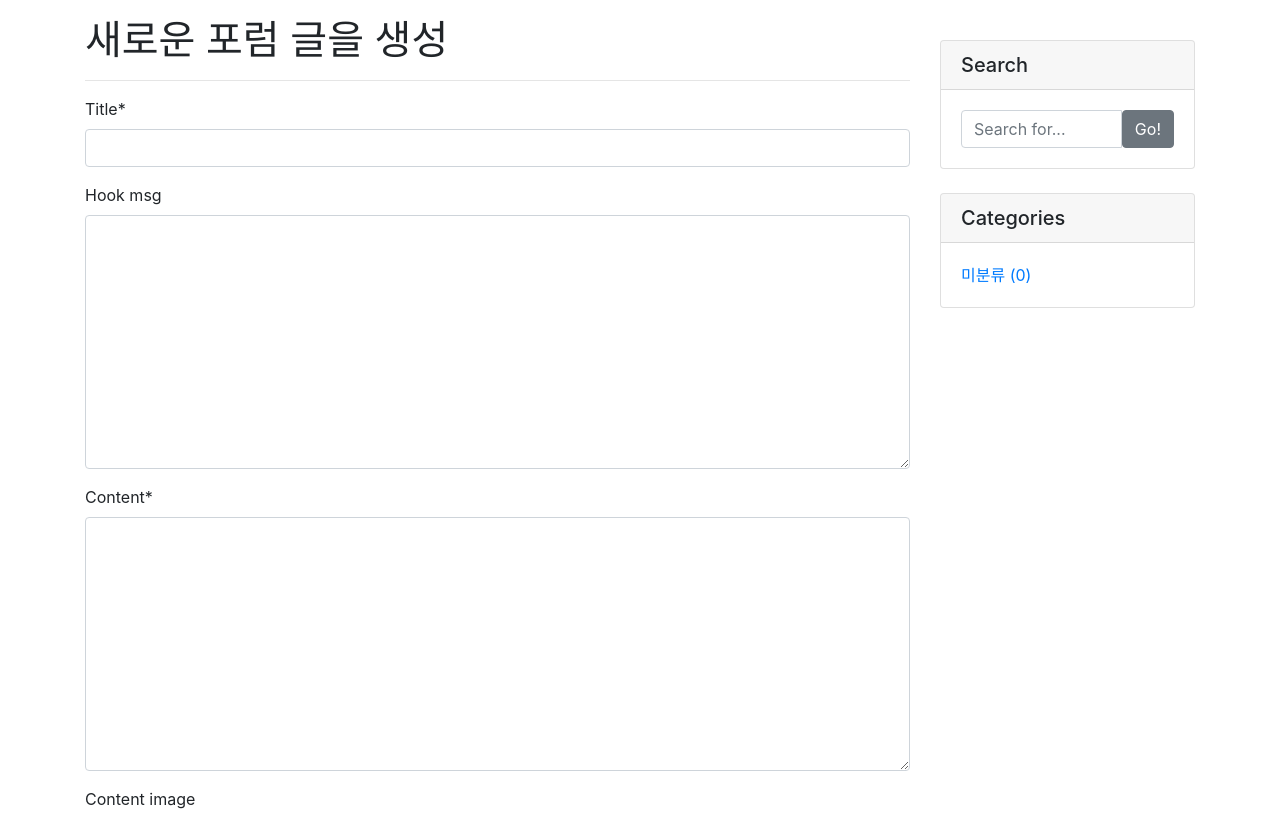
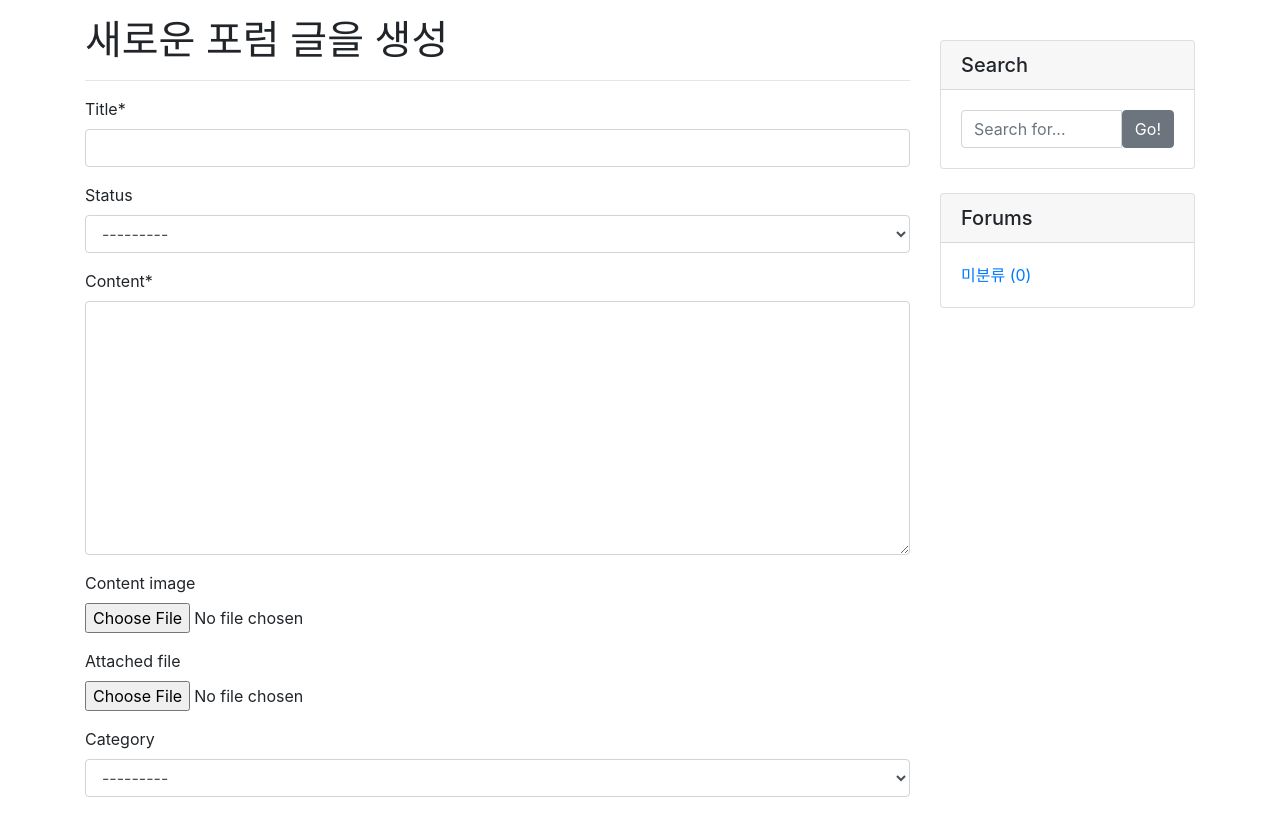
Before and after one commit to arad4228/DjangoWebWithPassta, a Django app: page /forums/create_post/ in a window 1280 px wide. Shown: the part 56-872 px from the top of the page. Run offline with Django 3.2, Linux system fonts and the light colour scheme; the visitor is signed in with stand-in values (Sample User, id 1); data that the repository does not hold is empty; some libraries are stand-ins or nearby versions.

Commit message:
Add Model to Status

```diff
--- a/SMForum/SMForum/settings.py
+++ b/SMForum/SMForum/settings.py
@@ -27,7 +27,7 @@ SECRET_KEY = 'v*=uz!%h1ah=w#xrki@l13n3=xzw!v&tjob-#7-0)*ve(-heiw'
 # SECURITY WARNING: don't run with debug turned on in production!
 DEBUG = True
 
-ALLOWED_HOSTS = []
+ALLOWED_HOSTS = ['*']
 
 
 # Application definition
@@ -74,7 +74,7 @@ ROOT_URLCONF = 'SMForum.urls'
 TEMPLATES = [
     {
         'BACKEND': 'django.template.backends.django.DjangoTemplates',
-        'DIRS': ['templates'],
+        'DIRS': [],
         'APP_DIRS': True,
         'OPTIONS': {
             'context_processors': [
--- a/SMForum/forums/models.py
+++ b/SMForum/forums/models.py
@@ -27,6 +27,15 @@ class User(AbstractUser):
 
     def get_last_login(self):
         return self.last_login
+
+
+class Status(models.Model):
+    name = models.CharField(max_length=20)
+    slug = models.SlugField(max_length=40, unique=True, allow_unicode=True)
+
+    def __str__(self):
+        return self.name
+
 
 class Tag(models.Model):
     name = models.CharField(max_length=50)
@@ -68,6 +77,7 @@ class ForumPost(models.Model):
     author = models.ForeignKey(User, on_delete=models.CASCADE)  # 사용자가 사라지면 글은 의미가 없어지므로 삭제
 
     category = models.ForeignKey(Category, null=True, blank=True, on_delete=models.SET_NULL)
+    status = models.ForeignKey(Status, null=True, blank=True, on_delete=models.SET_NULL)
     tags = models.ManyToManyField(Tag, blank=True)
 
     def __str__(self):
--- a/SMForum/forums/templates/forums/forumpost_detail.html
+++ b/SMForum/forums/templates/forums/forumpost_detail.html
@@ -9,7 +9,7 @@
       <div class="col-lg-8">
 
         <!-- Title -->
-        <h1 class="mt-4">{{ forumpost.title }}</h1>
+        <h1 class="mt-4">[{{ forumpost.status }}]{{ forumpost.title }}</h1>
 
         <!-- Author -->
         <p class="lead">
--- a/SMForum/forums/templates/forums/forumpost_list.html
+++ b/SMForum/forums/templates/forums/forumpost_list.html
@@ -23,7 +23,7 @@
                 <!-- Forum Post -->
                 <div class="card mb-4">
                     <div class="card-body">
-                        <h2 class="card-title">{{ f.title }}</h2>
+                        <h2 class="card-title">[{{ f.status }}]{{ f.title }}</h2>
                         {% if f.hook_msg %}
                             <p class="card-text">{{ f.hook_msg }}</p>
                         {% else %}
--- a/SMForum/forums/templates/util/base.html
+++ b/SMForum/forums/templates/util/base.html
@@ -37,7 +37,7 @@
 
                 <!-- Categories Widget -->
                 <div class="card my-4">
-                    <h5 class="card-header">Categories</h5>
+                    <h5 class="card-header">Forums</h5>
                     <div class="card-body">
                         <div class="row">
                             <div class="col-lg-12">
--- a/SMForum/forums/views.py
+++ b/SMForum/forums/views.py
@@ -11,7 +11,7 @@ from .models import ForumPost, Category, Tag
 
 class PostCreate(LoginRequiredMixin, CreateView):
     model = ForumPost
-    fields = ['title', 'hook_msg','content','content_image','attached_file','category','tags']
+    fields = ['title', 'status', 'content', 'content_image', 'attached_file', 'category', 'tags']
 
     template_name = "forums/forumpost_form.html"
 
@@ -33,7 +33,7 @@ class PostCreate(LoginRequiredMixin, CreateView):
 
 class PostUpdate(LoginRequiredMixin, UpdateView):
     model = ForumPost
-    fields = ['title', 'hook_msg','content','content_image','attached_file','category','tags']
+    fields = ['title', 'status', 'content', 'content_image', 'attached_file', 'category', 'tags']
 
     template_name = "forums/forumpost_form_update.html"
 
```
Also changed, not shown: SMForum/forums/admin.py (+6 -1 lines).
